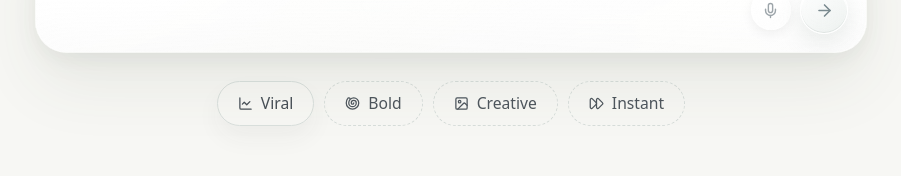
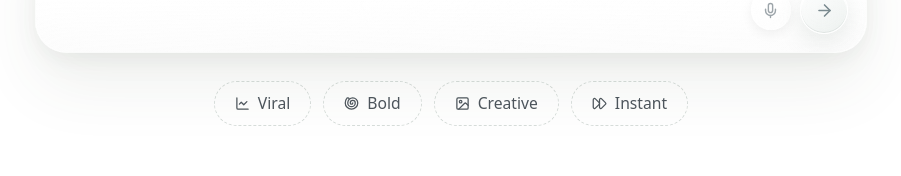
Before and after one commit to insanekrishnna/instruct_ai, a Next.js app: page / in a window 1280 px wide. Shown: the part 490-666 px from the top of the page, without its empty margins (189-1090 px from the left). Built offline with nearby package versions, Linux system fonts and the light colour scheme.

Commit message:
style(keyowrds) : design updated

```diff
--- a/src/app/globals.css
+++ b/src/app/globals.css
@@ -90,7 +90,7 @@ body {
 
 .instruct-page {
   min-height: 100vh;
-  background: #fbfbfa;
+  background: #fff;
   color: #181b1f;
 }
 
--- a/src/components/InstructHome.tsx
+++ b/src/components/InstructHome.tsx
@@ -142,9 +142,9 @@ function ParticleOrb() {
 function OrbScene() {
   return (
     <div className="relative h-[140px] w-[140px] md:h-[176px] md:w-[176px]">
-      <div className="absolute inset-0 rounded-full bg-[radial-gradient(circle,_rgba(208,223,216,0.6)_0%,_rgba(247,247,244,0)_63%)] blur-3xl" />
+      <div className="absolute inset-0 rounded-full bg-[radial-gradient(circle,_rgba(208,223,216,0.6)_0%,_rgba(255,255,255,0)_63%)] blur-3xl" />
       <div className="absolute inset-[20%] rounded-full border border-white/50 bg-white/[0.12] blur-2xl" />
-      <div className="absolute inset-[30%] rounded-full bg-[radial-gradient(circle,_rgba(229,236,233,0.3)_0%,_rgba(247,247,244,0)_72%)] blur-xl" />
+      <div className="absolute inset-[30%] rounded-full bg-[radial-gradient(circle,_rgba(229,236,233,0.3)_0%,_rgba(255,255,255,0)_72%)] blur-xl" />
       <Canvas camera={{ fov: 40, position: [0, 0, 3.5] }} dpr={[1, 8]}>
         <ambientLight intensity={1.8} />
         <ParticleOrb />
@@ -155,10 +155,10 @@ function OrbScene() {
 
 function Hero() {
   return (
-    <section className="relative overflow-hidden bg-[#f7f7f4]">
-      <div className="absolute inset-0 bg-[radial-gradient(circle_at_50%_0%,_rgba(232,242,236,0.95)_0%,_rgba(247,247,244,0.82)_34%,_rgba(247,247,244,1)_62%)]" />
-      <div className="absolute inset-x-0 top-0 h-[30rem] bg-[radial-gradient(ellipse_at_top,_rgba(218,236,227,0.85)_0%,_rgba(236,244,240,0.54)_34%,_rgba(247,247,244,0)_74%)] blur-2xl" />
-      <div className="absolute left-1/2 top-0 h-[25rem] w-[72rem] -translate-x-1/2 bg-[radial-gradient(ellipse_at_center,_rgba(220,239,230,0.45)_0%,_rgba(247,247,244,0)_68%)] opacity-90 blur-3xl" />
+    <section className="relative overflow-hidden bg-[#fff]">
+      <div className="absolute inset-0 bg-[radial-gradient(circle_at_50%_0%,_rgba(232,242,236,0.95)_0%,_rgba(255,255,255,0.82)_34%,_rgba(255,255,255,1)_62%)]" />
+      <div className="absolute inset-x-0 top-0 h-[30rem] bg-[radial-gradient(ellipse_at_top,_rgba(218,236,227,0.85)_0%,_rgba(236,244,240,0.54)_34%,_rgba(255,255,255,0)_74%)] blur-2xl" />
+      <div className="absolute left-1/2 top-0 h-[25rem] w-[72rem] -translate-x-1/2 bg-[radial-gradient(ellipse_at_center,_rgba(220,239,230,0.45)_0%,_rgba(255,255,255,0)_68%)] opacity-90 blur-3xl" />
       <div className="absolute inset-x-0 top-0 h-[21rem] opacity-[0.22] [background-image:radial-gradient(rgba(13, 13, 13, 0.22)_1px,transparent_1px)] [background-size:12px_12px] [mask-image:linear-gradient(to_bottom,black,transparent_88%)]" />
 
       <div className="relative mx-auto flex min-h-screen w-full max-w-7xl flex-col items-center px-6 pb-18 pt-14 text-center md:px-10 md:pb-20 md:pt-16">
@@ -359,8 +359,8 @@ function Hero() {
   </div>
 </div>
 
-        <div className="mt-6 flex flex-wrap justify-center gap-2.5 md:mt-7">
-          <button className="inline-flex items-center gap-2 rounded-full border border-[#d9dfdc] bg-white/92 px-5 py-2.5 text-[0.98rem] font-medium text-[#474f56] shadow-[0_12px_24px_rgba(58,68,64,0.05)]">
+        <div className="mt-6 flex flex-wrap justify-center gap-3 md:mt-7">
+          <button className="inline-flex items-center gap-2 rounded-full border border-dashed border-[#d7ddda] bg-white/68 px-5 py-1 text-[0.98rem] font-medium text-[#4e565d]">
             <ChartLine size={15} />
             Viral
           </button>
```
